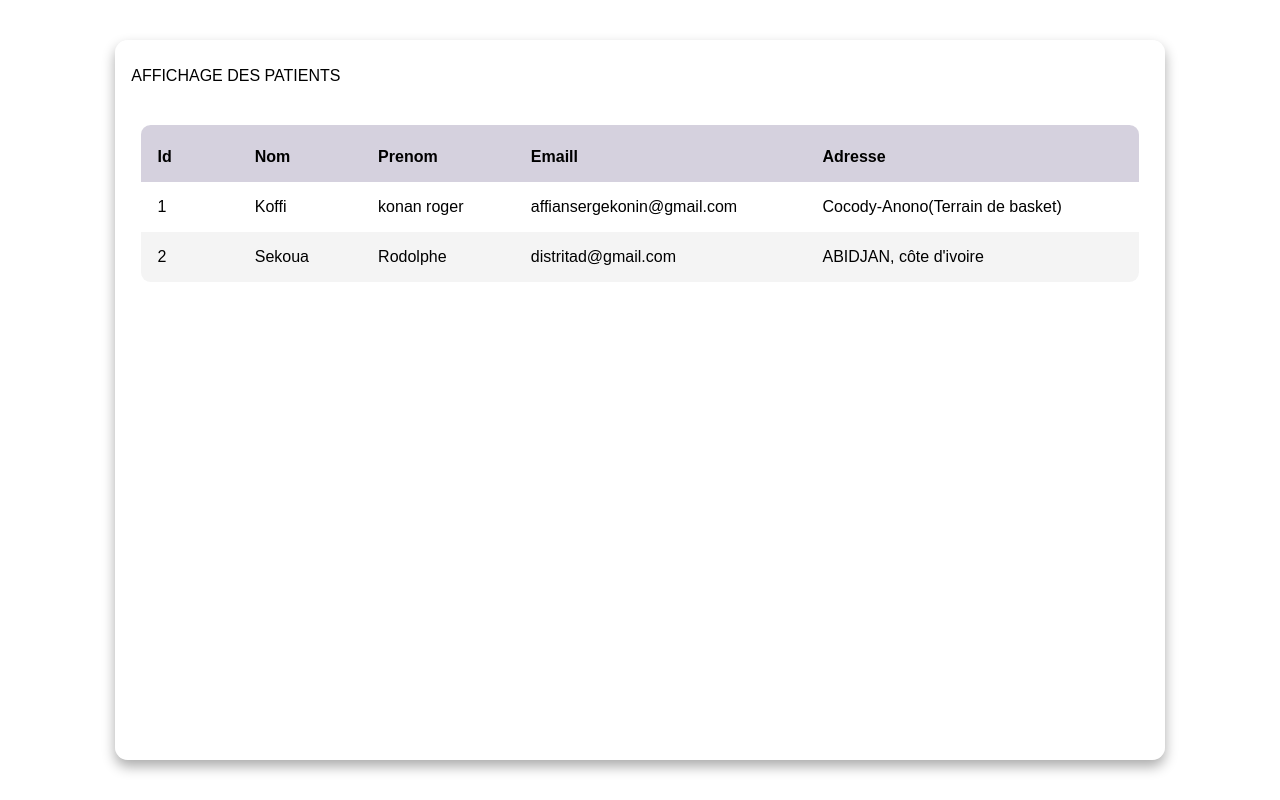
After one commit to Serge-Amon/APPLICATION, a Django app: page /patients/ in a window 1280 px wide. The commit adds this page. Run offline with Django 5.2, Linux system fonts and the light colour scheme; data comes from the database, SQL or seed files in the repository.

Commit message:
Definition des pages patients et consultations

```diff
--- a/BioAPP/BioAPP/settings.py
+++ b/BioAPP/BioAPP/settings.py
@@ -38,8 +38,7 @@ INSTALLED_APPS = [
     'django.contrib.sessions',
     'django.contrib.messages',
     'django.contrib.staticfiles',
-    'BioAPP',
-    'sass_processor',
+    'BioAPP'
 ]
 
 MIDDLEWARE = [
--- /dev/null
+++ b/BioAPP/BioAPP/static/css/listings/style.css
@@ -0,0 +1,317 @@
+* {
+    margin: 0;
+    padding: 0;
+
+    box-sizing: border-box;
+    font-family: sans-serif;
+}
+@media print {
+ .table, .table__body {
+  overflow: visible;
+  height: auto !important;
+  width: auto !important;
+ }
+}
+
+/*@page {
+    size: landscape;
+    margin: 0;
+}*/
+
+body {
+    min-height: 100vh;
+    display: flex;
+    justify-content: center;
+    align-items: center;
+}
+
+main.table {
+    width: 82vw;
+    height: 90vh;
+    background-color: #fff5;
+
+    backdrop-filter: blur(7px);
+    box-shadow: 0 .4rem .8rem #0005;
+    border-radius: .8rem;
+
+    overflow: hidden;
+}
+
+.table__header {
+    width: 100%;
+    height: 10%;
+    background-color: #fff4;
+    padding: .8rem 1rem;
+
+    display: flex;
+    justify-content: space-between;
+    align-items: center;
+}
+
+.table__header .input-group {
+    width: 35%;
+    height: 100%;
+    background-color: #fff5;
+    padding: 0 .8rem;
+    border-radius: 2rem;
+
+    display: flex;
+    justify-content: center;
+    align-items: center;
+
+    transition: .2s;
+}
+
+.table__header .input-group:hover {
+    width: 45%;
+    background-color: #fff8;
+    box-shadow: 0 .1rem .4rem #0002;
+}
+
+.table__header .input-group img {
+    width: 1.2rem;
+    height: 1.2rem;
+}
+
+.table__header .input-group input {
+    width: 100%;
+    padding: 0 .5rem 0 .3rem;
+    background-color: transparent;
+    border: none;
+    outline: none;
+}
+
+.table__body {
+    width: 95%;
+    max-height: calc(89% - 1.6rem);
+    background-color: #fffb;
+
+    margin: .8rem auto;
+    border-radius: .6rem;
+
+    overflow: auto;
+    overflow: overlay;
+}
+
+
+.table__body::-webkit-scrollbar{
+    width: 0.5rem;
+    height: 0.5rem;
+}
+
+.table__body::-webkit-scrollbar-thumb{
+    border-radius: .5rem;
+    background-color: #0004;
+    visibility: hidden;
+}
+
+.table__body:hover::-webkit-scrollbar-thumb{
+    visibility: visible;
+}
+
+
+table {
+    width: 100%;
+}
+
+td img {
+    width: 36px;
+    height: 36px;
+    margin-right: .5rem;
+    border-radius: 50%;
+
+    vertical-align: middle;
+}
+
+table, th, td {
+    border-collapse: collapse;
+    padding: 1rem;
+    text-align: left;
+}
+
+thead th {
+    position: sticky;
+    top: 0;
+    left: 0;
+    background-color: #d5d1defe;
+    cursor: pointer;
+    text-transform: capitalize;
+}
+
+tbody tr:nth-child(even) {
+    background-color: #0000000b;
+}
+
+tbody tr {
+    --delay: .1s;
+    transition: .5s ease-in-out var(--delay), background-color 0s;
+}
+
+tbody tr.hide {
+    opacity: 0;
+    transform: translateX(100%);
+}
+
+tbody tr:hover {
+    background-color: #fff6 !important;
+}
+
+tbody tr td,
+tbody tr td p,
+tbody tr td img {
+    transition: .2s ease-in-out;
+}
+
+tbody tr.hide td,
+tbody tr.hide td p {
+    padding: 0;
+    font: 0 / 0 sans-serif;
+    transition: .2s ease-in-out .5s;
+}
+
+tbody tr.hide td img {
+    width: 0;
+    height: 0;
+    transition: .2s ease-in-out .5s;
+}
+
+.status {
+    padding: .4rem 0;
+    border-radius: 2rem;
+    text-align: center;
+}
+
+.status.delivered {
+    background-color: #86e49d;
+    color: #006b21;
+}
+
+.status.cancelled {
+    background-color: #d893a3;
+    color: #b30021;
+}
+
+.status.pending {
+    background-color: #ebc474;
+}
+
+.status.shipped {
+    background-color: #6fcaea;
+}
+
+
+@media (max-width: 1000px) {
+    td:not(:first-of-type) {
+        min-width: 12.1rem;
+    }
+}
+
+thead th span.icon-arrow {
+    display: inline-block;
+    width: 1.3rem;
+    height: 1.3rem;
+    border-radius: 50%;
+    border: 1.4px solid transparent;
+
+    text-align: center;
+    font-size: 1rem;
+
+    margin-left: .5rem;
+    transition: .2s ease-in-out;
+}
+
+thead th:hover span.icon-arrow{
+    border: 1.4px solid #6c00bd;
+}
+
+thead th:hover {
+    color: #6c00bd;
+}
+
+thead th.active span.icon-arrow{
+    background-color: #6c00bd;
+    color: #fff;
+}
+
+thead th.asc span.icon-arrow{
+    transform: rotate(180deg);
+}
+
+thead th.active,tbody td.active {
+    color: #6c00bd;
+}
+
+.export__file {
+    position: relative;
+}
+
+.export__file .export__file-btn {
+    display: inline-block;
+    width: 2rem;
+    height: 2rem;
+    border-radius: 50%;
+    transition: .2s ease-in-out;
+}
+
+.export__file .export__file-btn:hover {
+    background-color: #fff;
+    transform: scale(1.15);
+    cursor: pointer;
+}
+
+.export__file input {
+    display: none;
+}
+
+.export__file .export__file-options {
+    position: absolute;
+    right: 0;
+
+    width: 12rem;
+    border-radius: .5rem;
+    overflow: hidden;
+    text-align: center;
+
+    opacity: 0;
+    transform: scale(.8);
+    transform-origin: top right;
+
+    box-shadow: 0 .2rem .5rem #0004;
+
+    transition: .2s;
+}
+
+.export__file input:checked + .export__file-options {
+    opacity: 1;
+    transform: scale(1);
+    z-index: 100;
+}
+
+.export__file .export__file-options label{
+    display: block;
+    width: 100%;
+    padding: .6rem 0;
+    background-color: #f2f2f2;
+
+    display: flex;
+    justify-content: space-around;
+    align-items: center;
+
+    transition: .2s ease-in-out;
+}
+
+.export__file .export__file-options label:first-of-type{
+    padding: 1rem 0;
+    background-color: #86e49d !important;
+}
+
+.export__file .export__file-options label:hover{
+    transform: scale(1.05);
+    background-color: #fff;
+    cursor: pointer;
+}
+
+.export__file .export__file-options img{
+    width: 2rem;
+    height: auto;
+}
--- /dev/null
+++ b/BioAPP/BioAPP/templates/listings/base.html
@@ -0,0 +1,32 @@
+{% load static %}
+<!DOCTYPE html>
+<html lang="en">
+    <head>
+        <meta charset="UTF-8">
+        <meta name="viewport" content="width=device-width, initial-scale=1.0">
+        <meta http-equiv="X-UA-Compatible" content="ie=edge">
+        <title>PATIENTS</title>
+        <link rel="stylesheet" type="text/css" href="{% static 'css/listings/style.css' %}">
+    </head>
+    <body>
+        <main class="table" id="customers_table">
+            <section class="table__header">
+                {% block title%} {% endblock title%}
+            </section>
+            <section class="table__body">
+                <table>
+                    <thead>
+                        {% block thead %}
+                        {% endblock thead %}
+                    </thead>
+                    <tbody>
+                        {% block tbody %}
+                        {% endblock tbody %}
+                    </tbody>
+             </table>
+         </section>
+     </main>
+
+ </body>
+
+ </html>
--- /dev/null
+++ b/BioAPP/BioAPP/templates/listings/liste_patients.html
@@ -0,0 +1,25 @@
+
+{% extends 'listings/base.html'%}
+
+{% block title%} AFFICHAGE DES PATIENTS {% endblock title %}
+{% block thead %}
+<tr>
+    <th> Id <span class="icon-arrow"></span></th>
+    <th> Nom <span class="icon-arrow"></span></th>
+    <th> Prenom <span class="icon-arrow"></span></th>
+    <th> Emaill <span class="icon-arrow"></span></th>
+    <th> Adresse <span class="icon-arrow"></span></th>
+</tr>
+{% endblock thead %}
+
+{% block tbody %}
+{% for patient in patients %}
+<tr>
+    <td>{{ patient.id }}</td>
+    <td>{{ patient.name }}</td>
+    <td>{{ patient.prenom }}</td>
+    <td>{{ patient.email }}</td>
+    <td>{{ patient.addresse }}</td>
+</tr>
+{% endfor %}
+{% endblock tbody %}
--- /dev/null
+++ b/BioAPP/BioAPP/templates/patient_result.html
@@ -0,0 +1,5 @@
+{% extends 'listings/base.html' %}
+
+{% block title%} DIAGNOSTICS {%  endblock %}
+
+{% %}
--- a/BioAPP/BioAPP/urls.py
+++ b/BioAPP/BioAPP/urls.py
@@ -16,12 +16,12 @@ Including another URLconf
 """
 from django.contrib import admin
 from django.urls import path
-from django.contrib import admin
-from .views import GeneListView, ExamCreateView, ConsultationCreateView,PatientView
+from .views import GeneListView, ExamCreateView
 
 # urls.py
-from django.urls import path
-from .views import search_patient, export_results, home
+from .views import (search_patient, export_results, home,
+                    create_patient_and_consultation, list_patients,
+                    error, patient_detail)
 
 
 
@@ -29,10 +29,14 @@ urlpatterns = [
     path('admin/', admin.site.urls),
     path('genes/', GeneListView.as_view(), name='gene_list'),
     path('exams/create/', ExamCreateView.as_view(), name='exam_create'),
-    path('consultation/create/', ConsultationCreateView.as_view(), name='consultation_create'),
-    path('patient/', PatientView.as_view(), name='patient'),
+    path('consultation/create/', create_patient_and_consultation, name='consultation_create'),
     path('search/', search_patient, name='search_patient'),
     path('export-results/', export_results, name='export_results'),
-    path('', home,  name="accueil")
+    path('patients/', list_patients, name='list_patients'),
+    path('', home,  name='accueil'),
+    path('patients/<int:id>/', patient_detail)
+
     # Ajoutez d'autres URL au besoin
 ]
+
+handler404 = error
--- a/BioAPP/BioAPP/views.py
+++ b/BioAPP/BioAPP/views.py
@@ -1,11 +1,14 @@
 
 # views.py
-
-from django.shortcuts import render, redirect
+from django.shortcuts import render, redirect, get_object_or_404
 from django.views.generic import CreateView
 from django.views import View
-from .models import Gene, Exam,Consultation  # Assurez-vous que Gene et Exam sont correctement importés
+from .models import Gene, Patient, Consultation  # Assurez-vous que Gene et Exam sont correctement importés
 from .forms import  ExamForm,ConsultationForm,PatientForm
+from django.http import HttpResponse
+from django.template.loader import render_to_string
+from django.template import loader
+from django.db.models import Q
 
 
 class GeneListView(View):
@@ -30,29 +33,24 @@ class ExamCreateView(View):
 
         return render(request, self.template_name, {'form': form})
 
-class PatientView(View):
-    def create_patient(request):
-        if request.method == 'POST':
-            form = PatientForm(request.POST)
-            if form.is_valid():
-                form.save()
-                return redirect('liste_patients')  # Redirige vers la liste des patients
-        else:
-            form = PatientForm()
-            return render(request, 'create_patient.html', {'form': form})
+def create_patient_and_consultation(request):
+    endpoint = 'patients'
+    template_name = "consultation_create.html"
+    if request.method == 'POST':
+        patient_form = PatientForm(request.POST)
+        consultation_form = ConsultationForm(request.POST)
+        if patient_form.is_valid() and consultation_form.is_valid():
+            patient= patient_form.save()
+            consultation = consultation_form.save(commit=False)
+            consultation.patient = patient
+            consultation.save()
+            return redirect(f'{endpoint}')
+    else:
+        patient_form = PatientForm()
+        consultation_form = ConsultationForm()
 
-
-class ConsultationCreateView(CreateView):
-    model = Consultation
-    form_class = ConsultationForm
-    template_name = 'consultation_create.html'  # Créez le template correspondant
-    success_url = '/liste_consultations/'  # Redirige après la création
-
-
+    return render(request, f'{template_name}', {'patient_form': patient_form, 'consultation_form': consultation_form})
 # views.py
-from django.shortcuts import render
-from .models import Patient
-from django.db.models import Q
 
 def search_patient(request):
     query = request.GET.get('q')
@@ -68,8 +66,7 @@ def search_patient(request):
 
 
 # views.py
-from django.http import HttpResponse
-from django.template.loader import render_to_string
+
 
 def export_results(request):
     query = request.GET.get('q')
@@ -91,3 +88,55 @@ def export_results(request):
 def home(request):
     home_page = '/templates/base.html'
     return render(request, 'base.html')
+
+
+def list_patients(request):
+    template_name ='liste_patients.html'
+    patients = Patient.objects.all()
+    return render(request,f'listings/{template_name}', {'patients':patients})
+
+
+def get_patient_by_id(patient_id):
+    return get_object_or_404(Patient, id=patient_id)
+
+def patient_detail(request, id):
+    patient = get_patient_by_id(id)
+    return render(request, 'listings/detail_record.html', {'patient': patient})
+
+def get_latest_patient():
+    latest_patient = Patient.objects.order_by('-id').first()
+    return latest_patient
+
+
+def get_latest_consultation():
+    latest_consultation = Consultation.objects.order_by('-id').first
+    return latest_consultation
+
+
+
+def error(request, exception):
+    template_name = 'error404'
+    try:
+        loader.get_template(f'{template_name}.html')
+    except :
+        return render(request, f'{template_name}.html', {}, status=404)
+
+
+def diagnostic_create(request):
+    latest_consultation = Consultation.objects.order_by('-id').first
+    if request.method == 'POST':
+        # Logique de sauvegarde de la consultation
+        pass  # À remplacer par la logique de sauvegarde de la consultation
+    else:
+        initial_data = {
+            'inputNom': latest_consultation.nom,
+            'inputPrenom': latest_consultation.prenom,
+            'inputBod': latest_consultation.date_de_naissance,
+            'inputSexe': latest_consultation.sexe,
+            'matrimoniale': latest_consultation.situation_matrimoniale,
+            'inputAdress': latest_consultation.adresse,
+            'inputMed': latest_consultation.medecin_traitant,
+            'inputEmail': latest_consultation.email,
+            'inputExam': '',  # Ajoutez le champ d'examen demandé ici si nécessaire
+        }
+        form = ConsultationForm(initial=initial_data)
```
Also changed, not shown: BioAPP/BioAPP/static/css/style_error.css (added, +120 -0 lines), BioAPP/BioAPP/static/css/style_form.css (+18 -0 lines), BioAPP/BioAPP/templates/consultation_create.html (+17 -13 lines), BioAPP/BioAPP/templates/error404.html (added, +40 -0 lines), BioAPP/BioAPP/templates/exam_create.html (deleted, +0 -14 lines), BioAPP/BioAPP/templates/listings/detail_record.html (added, +23 -0 lines).
